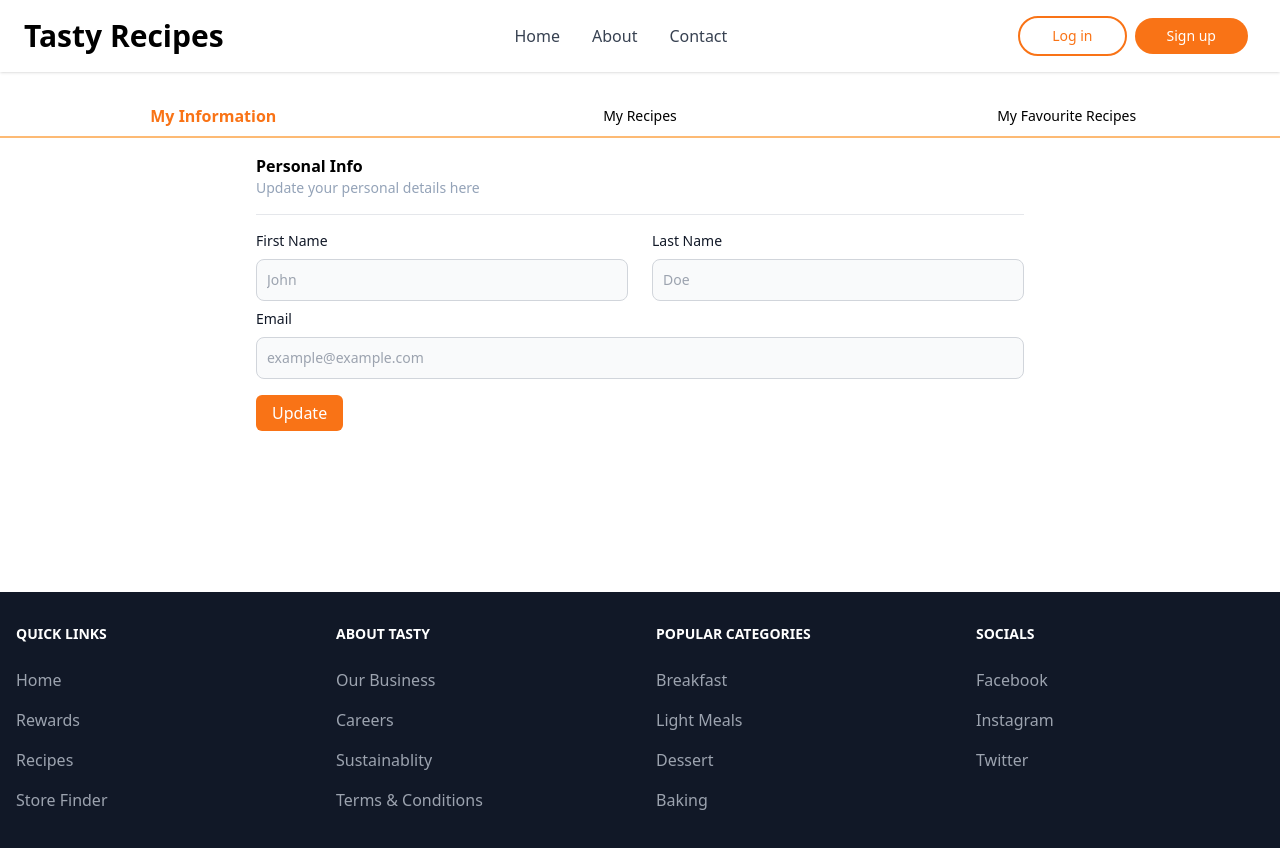
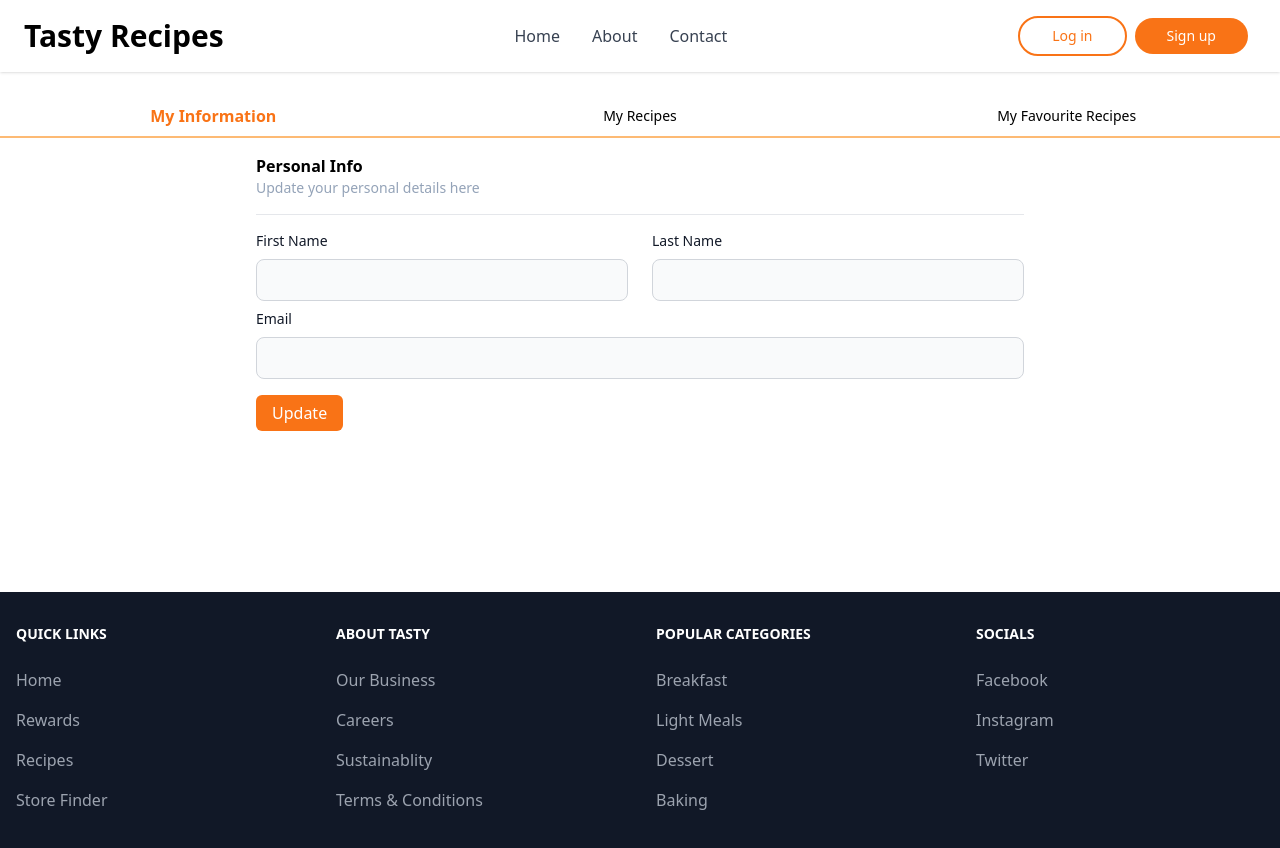
Before and after one commit to Jon-Felipe/Tasty-React, a React (Vite) app: page /profile/my-information in a window 1280 px wide. Shown: the top 848 px of the page. Built offline with nearby package versions, Linux system fonts and the light colour scheme.

Commit message:
setting placeholder to optional

```diff
--- a/src/components/UI/FormRow.tsx
+++ b/src/components/UI/FormRow.tsx
@@ -6,7 +6,7 @@ type Props = {
   value: string | number | readonly string[] | undefined;
   handleChange: React.ChangeEventHandler<HTMLInputElement> | undefined;
   labelText: string | undefined;
-  placeholder: string | undefined;
+  placeholder?: string | undefined;
   required: boolean | undefined;
 };
 
--- a/src/pages/Profile.tsx
+++ b/src/pages/Profile.tsx
@@ -38,7 +38,6 @@ const Profile = () => {
               value={values?.firstName}
               handleChange={handleOnChange}
               labelText='First Name'
-              placeholder='John'
               required
             />
             <FormRow
@@ -47,7 +46,6 @@ const Profile = () => {
               value={values?.lastName}
               handleChange={handleOnChange}
               labelText='Last Name'
-              placeholder='Doe'
               required
             />
           </div>
@@ -58,7 +56,6 @@ const Profile = () => {
               value={values?.email}
               handleChange={handleOnChange}
               labelText='Email'
-              placeholder='example@example.com'
               required
             />
           </div>
```
